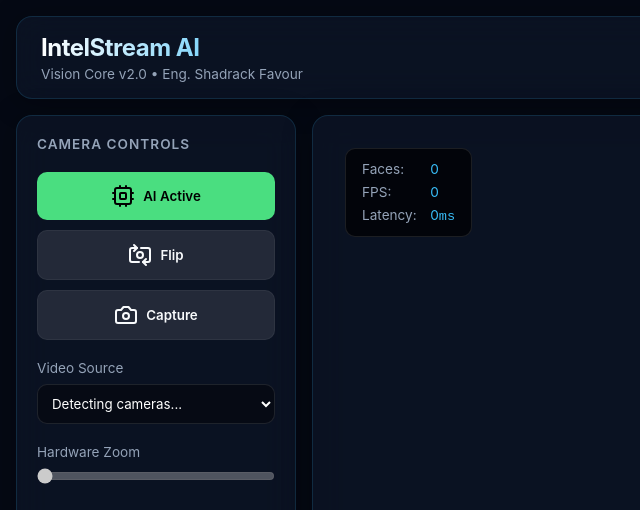
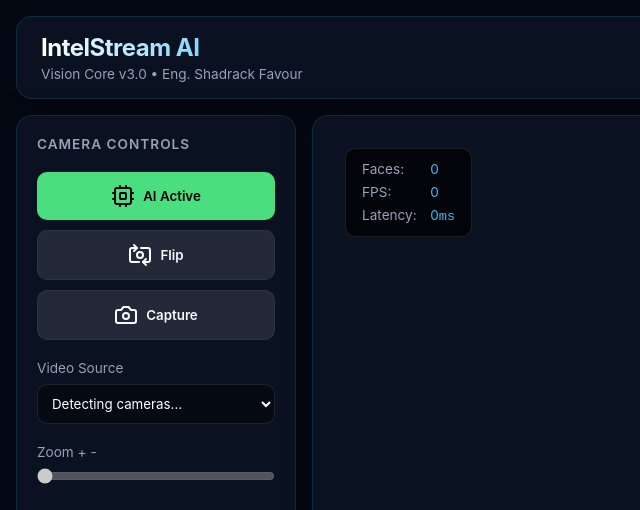
Before and after one commit to Shadrack-hue/face-detect, a website built with Vite: page index.html in a window 1280 px wide. Shown: the top 510 px of the page, 0-640 px from the left. Built offline with nearby package versions, Linux system fonts and the light colour scheme; no server answers; what @mediapipe/tasks-vision would draw is missing.

Commit message:
Update index.html

```diff
--- a/index.html
+++ b/index.html
@@ -12,7 +12,7 @@
         <header class="glass-panel">
             <div class="brand">
                 <h1>IntelStream AI</h1>
-                <p>Vision Core v2.0 &bull; Eng. Shadrack Favour</p>
+                <p>Vision Core v3.0 &bull; Eng. Shadrack Favour</p>
             </div>
             <div class="header-actions">
                 <button id="btn-fullscreen" class="btn-icon" title="Toggle Fullscreen">
@@ -46,7 +46,7 @@
                 </div>
 
                 <div class="settings-group">
-                    <label for="zoom-slider">Hardware Zoom</label>
+                    <label for="zoom-slider">Zoom + - </label>
                     <input type="range" id="zoom-slider" min="1" max="3" step="0.1" value="1" disabled />
                 </div>
             </aside>
```
